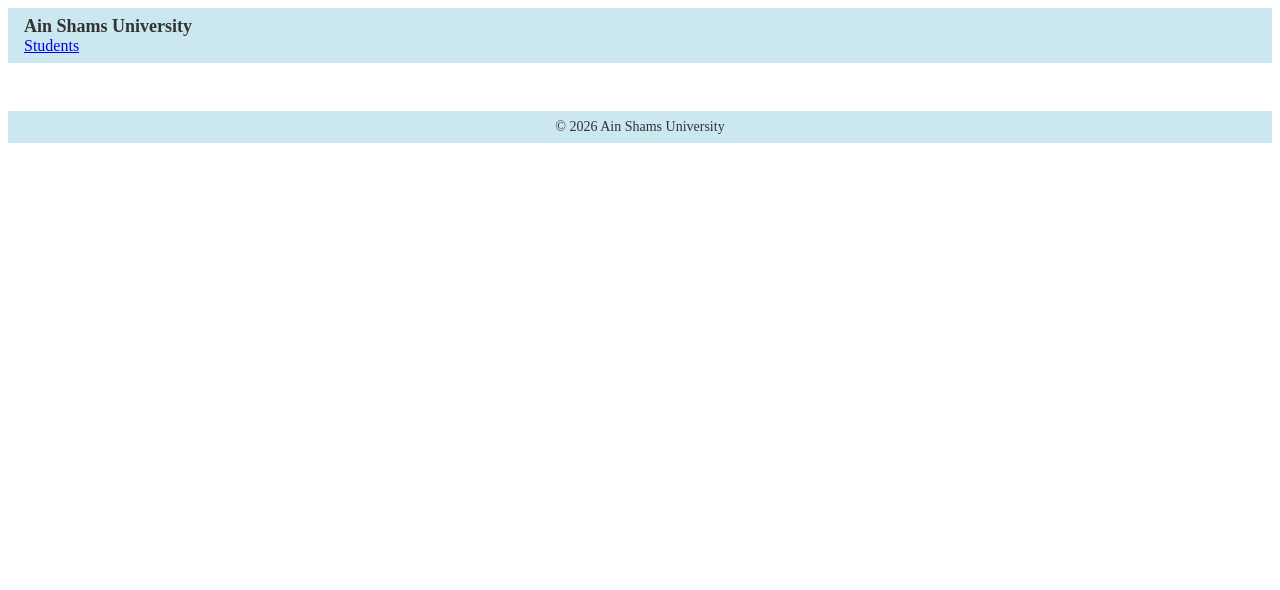
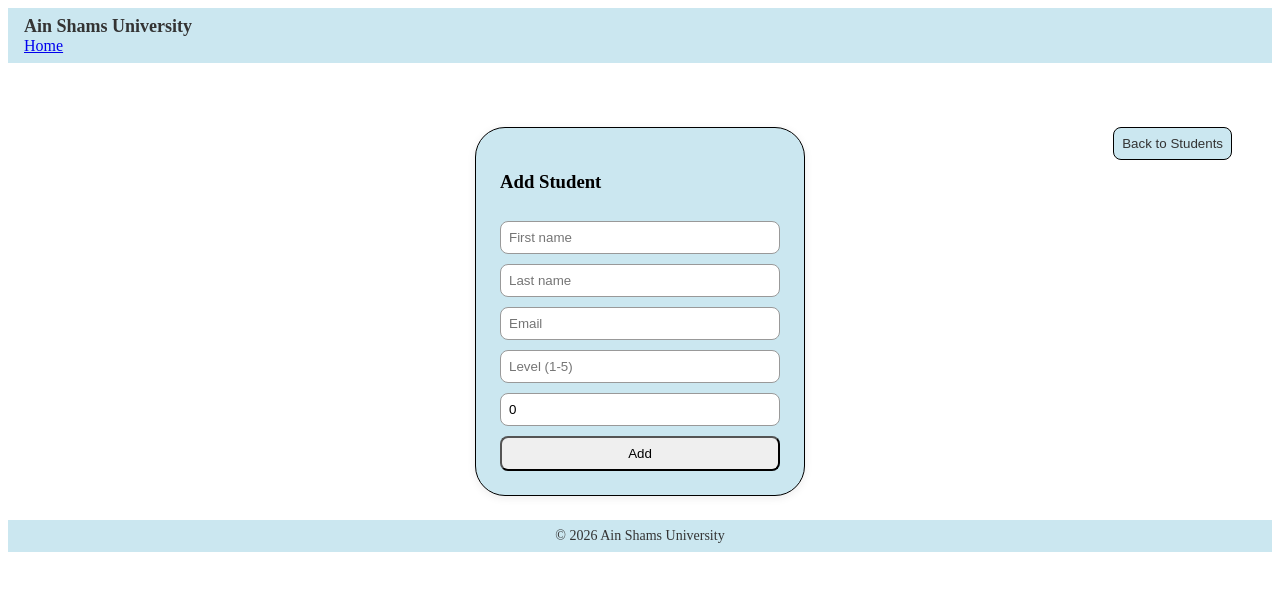
Before and after one commit to Nohaelsayedd/University-System-Frontend-, an Angular app: page /students/edit/1 in a window 1280 px wide. Before the commit this address led to /. Shown: the top 590 px of the page. Built offline with nearby package versions, Linux system fonts and the light colour scheme.

Commit message:
changed name from add student form to generic student form to use in edit as well

```diff
--- a/src/app/app-routing.module.ts
+++ b/src/app/app-routing.module.ts
@@ -2,12 +2,13 @@
 import { RouterModule, Routes } from '@angular/router';
 import { StudentListComponent } from './student-management/components/student-list/student-list.component';
 import { HomeComponent } from './home/home.component';
-import { AddStudentComponent } from './student-management/components/add-student/add-student.component';
+import { StudentFormComponent } from './student-management/components/student-form/student-form.component';
 
 const routes: Routes = [
   {path: 'students' , component: StudentListComponent},
   {path: '', component: HomeComponent },
-  {path:'students/add', component: AddStudentComponent}
+  {path:'students/add', component: StudentFormComponent},
+  {path:'students/edit/:id', component: StudentFormComponent}
 ]
 
 
--- a/src/app/app.module.ts
+++ b/src/app/app.module.ts
@@ -10,7 +10,7 @@
 import { StudentListComponent } from './student-management/components/student-list/student-list.component';
 import { HomeComponent } from './home/home.component';
 import { HttpClientModule } from '@angular/common/http';
-import { AddStudentComponent } from './student-management/components/add-student/add-student.component';
+import { StudentFormComponent } from './student-management/components/student-form/student-form.component';
 @NgModule({
   declarations: [
     AppComponent,
@@ -19,7 +19,7 @@
     FooterComponent,
     StudentListComponent,
     HomeComponent,
-    AddStudentComponent,
+    StudentFormComponent,
   ],
   imports: [
     BrowserModule,
--- a/src/app/student-management/components/add-student/add-student.component.css
+++ b/src/app/student-management/components/student-form/student-form.component.css
@@ -1,4 +1,4 @@
-:host { /* This selector targets the host element of the component <app-add-student> */
+:host { /* This selector targets the host element of the component <app-student-form> */
   position: relative;
   display: flex;
   justify-content: center;
```
Also changed, not shown: src/app/student-management/components/student-form/student-form.component.ts (renamed from src/app/student-management/components/add-student/add-student.component.ts, +4 -4 lines), src/app/student-management/components/student-form/student-form.component.html (renamed from src/app/student-management/components/add-student/add-student.component.html).
